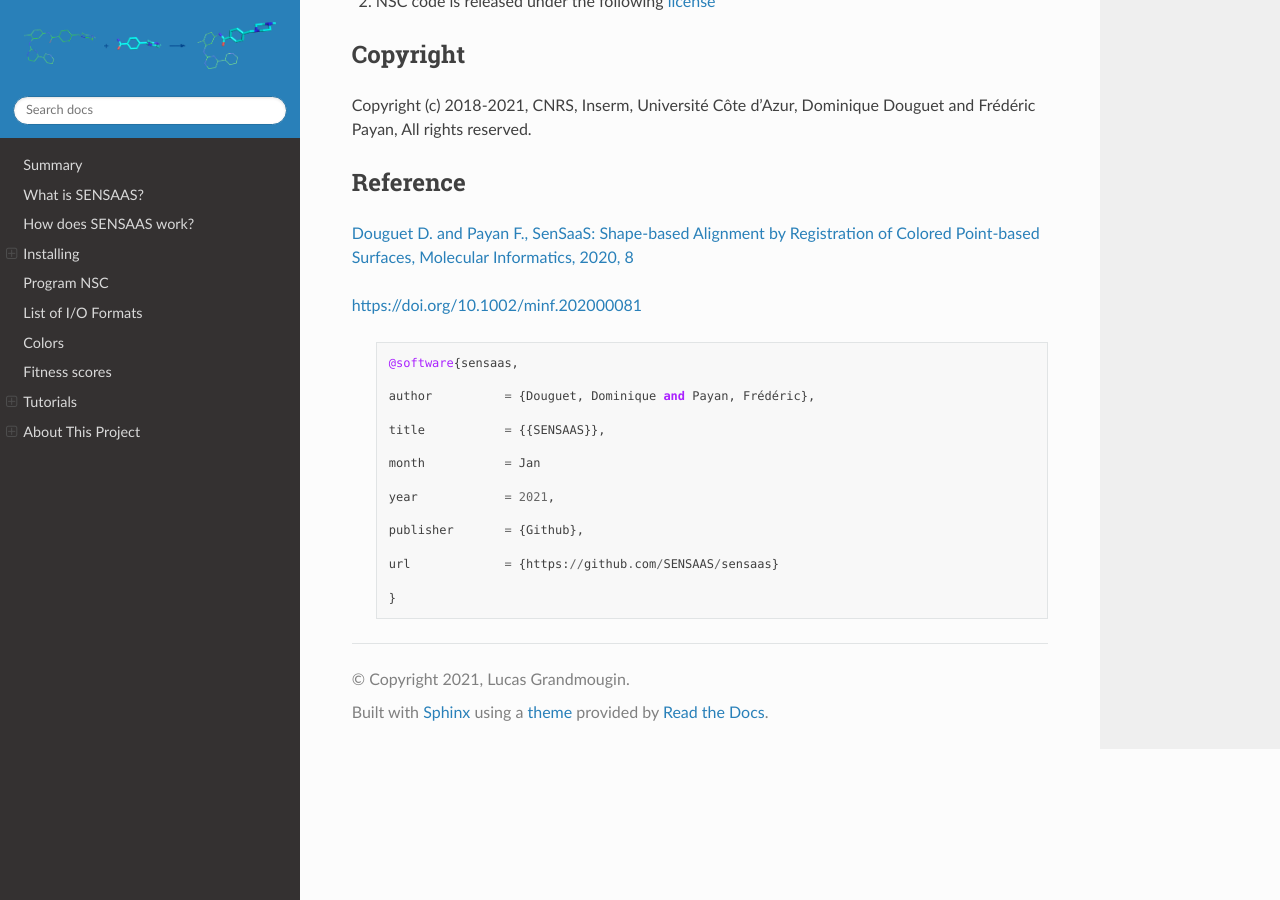
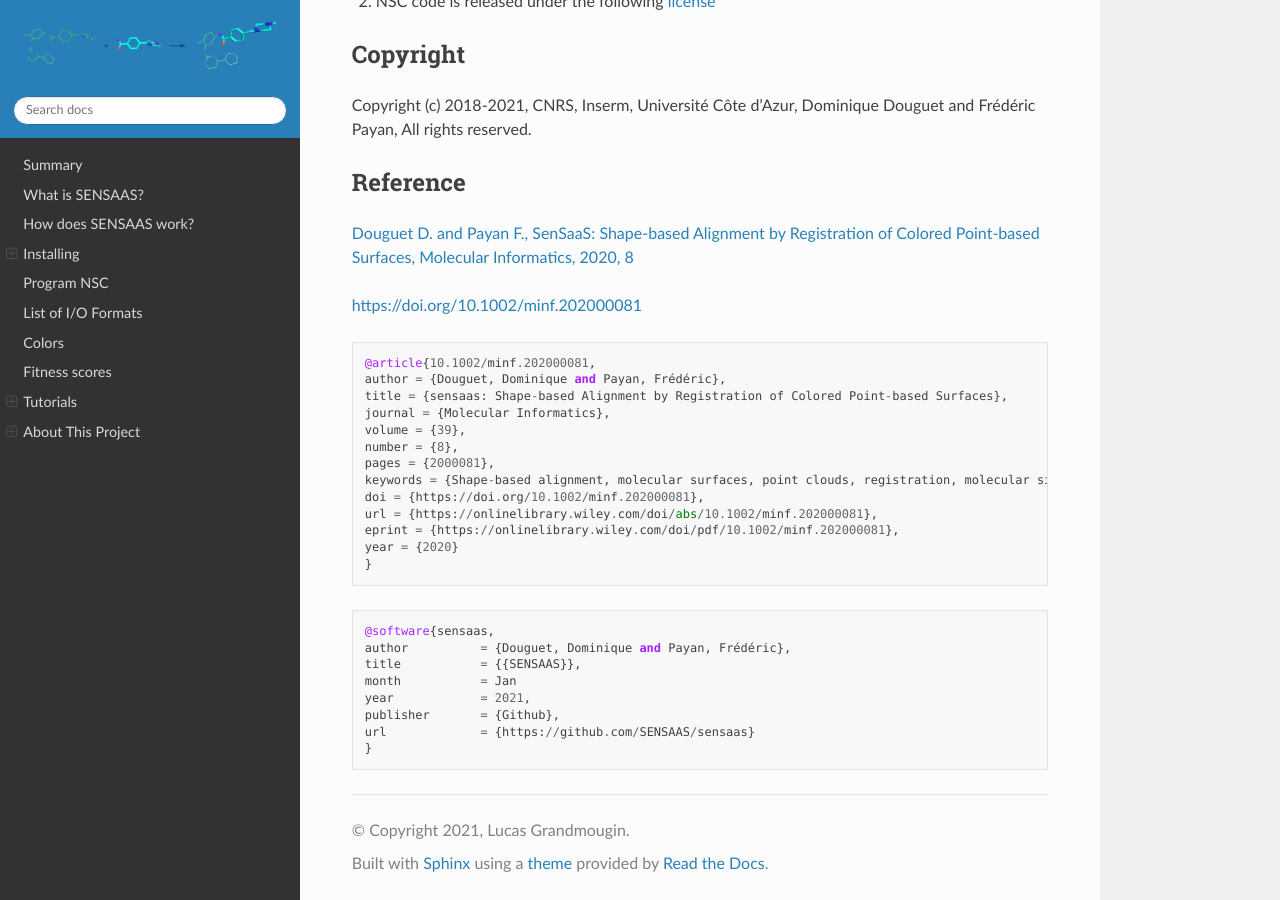
Before and after one commit to SENSAAS/sensaas, a Sphinx documentation site: the page built from docs/index.rst, in a window 1280 px wide and 900 px high, scrolled down 12622 px. Built offline with Sphinx 7.4.7 and the Read the Docs theme 2.0.0, drawn with Linux system fonts in a browser that asks for light colours.

Commit message:
Update index.rst

```diff
--- a/docs/index.rst
+++ b/docs/index.rst
@@ -452,20 +452,30 @@ Reference
 
 https://doi.org/10.1002/minf.202000081
 
-  ::
+
+::
+
+	@article{10.1002/minf.202000081,
+	author = {Douguet, Dominique and Payan, Frédéric},
+	title = {sensaas: Shape-based Alignment by Registration of Colored Point-based Surfaces},
+	journal = {Molecular Informatics},
+	volume = {39},
+	number = {8},
+	pages = {2000081},
+	keywords = {Shape-based alignment, molecular surfaces, point clouds, registration, molecular similarity},
+	doi = {https://doi.org/10.1002/minf.202000081},
+	url = {https://onlinelibrary.wiley.com/doi/abs/10.1002/minf.202000081},
+	eprint = {https://onlinelibrary.wiley.com/doi/pdf/10.1002/minf.202000081},
+	year = {2020}
+	}
+
+::
 
 	@software{sensaas,
-
 	author 		= {Douguet, Dominique and Payan, Frédéric},
-
 	title		= {{SENSAAS}},
-
 	month		= Jan
-
 	year		= 2021,
-
 	publisher	= {Github},
-
 	url		= {https://github.com/SENSAAS/sensaas}
-
 	}
```
